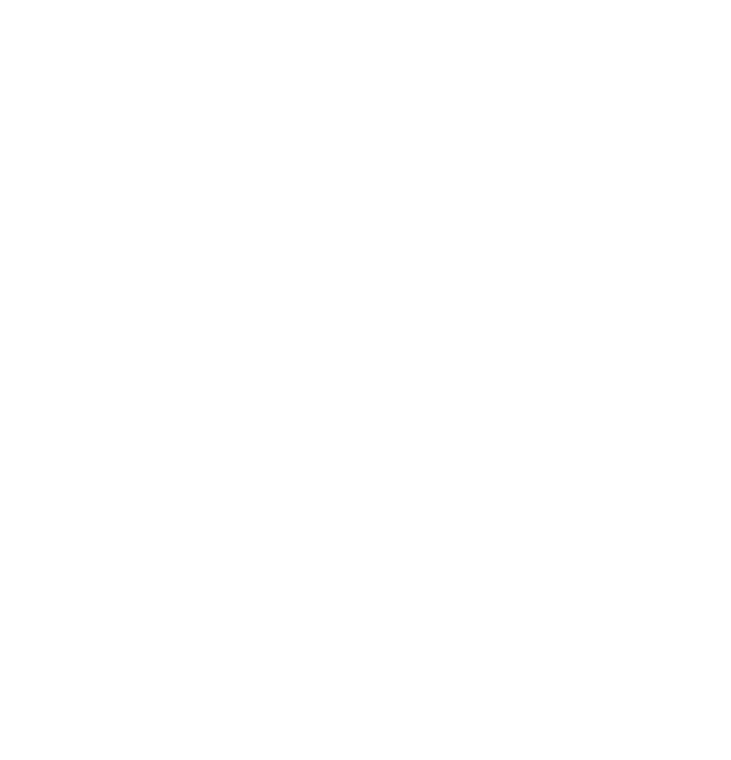
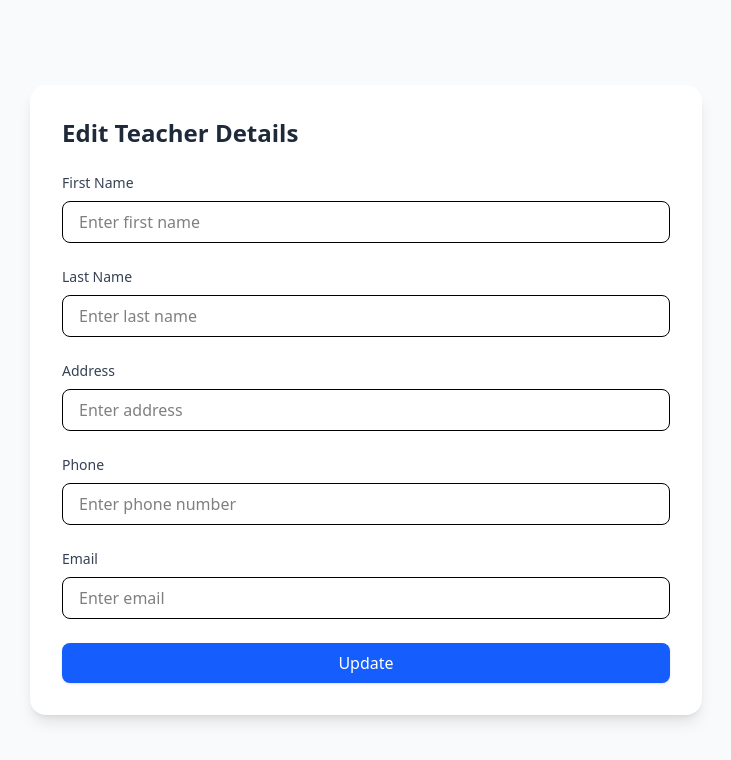
Before and after one commit to simalimbu/Basic_React, a React (Vite) app: page /editteacher in a window 1280 px wide. Before the commit this address had no page. Shown: the top 760 px of the page, without its empty margins (274-1005 px from the left). Built offline with nearby package versions, Linux system fonts and the light colour scheme.

Commit message:
fourth commit

```diff
--- a/src/App.jsx
+++ b/src/App.jsx
@@ -5,6 +5,7 @@
 import AddStudent from "./pages/CreateStudent";
 import EditStudent from "./pages/EditStudent";
 import CreateTeacher from "./pages/CreateTeacher";
+import EditTeacher from "./pages/EditTeacher";
 
 
 
@@ -18,6 +19,7 @@
               <Route path="/addstudent" element={<AddStudent/>} />
               <Route path="/editstudent" element={<EditStudent/>} />
               <Route path="/addteacher" element={<CreateTeacher/>} />
+              <Route path="/editteacher" element={<EditTeacher/>} />
           </Routes>
         </BrowserRouter>
         </>
--- /dev/null
+++ b/src/pages/EditTeacher.jsx
@@ -0,0 +1,85 @@
+import React from "react";
+
+const EditTeacher = () => {
+  return (
+    <div className="min-h-screen bg-gray-50 flex items-center justify-center px-4">
+      <div className="w-full max-w-2xl bg-white rounded-2xl shadow-lg p-8">
+        <h2 className="text-2xl font-bold text-gray-800 mb-6">Edit Teacher Details</h2>
+
+        <form className="space-y-6">
+          {/* First Name */}
+          <div>
+            <label className="block text-sm font-medium text-gray-700 mb-2">
+              First Name
+            </label>
+            <input
+              type="text"
+              placeholder="Enter first name"
+              className="w-full px-4 py-2 border rounded-lg focus:ring-2 focus:ring-blue-500 focus:outline-none"
+            />
+          </div>
+
+          {/* Last Name */}
+          <div>
+            <label className="block text-sm font-medium text-gray-700 mb-2">
+              Last Name
+            </label>
+            <input
+              type="text"
+              placeholder="Enter last name"
+              className="w-full px-4 py-2 border rounded-lg focus:ring-2 focus:ring-blue-500 focus:outline-none"
+            />
+          </div>
+
+          {/* Address */}
+          <div>
+            <label className="block text-sm font-medium text-gray-700 mb-2">
+              Address
+            </label>
+            <input
+              type="text"
+              placeholder="Enter address"
+              className="w-full px-4 py-2 border rounded-lg focus:ring-2 focus:ring-blue-500 focus:outline-none"
+            />
+          </div>
+
+          {/* Phone */}
+          <div>
+            <label className="block text-sm font-medium text-gray-700 mb-2">
+              Phone
+            </label>
+            <input
+              type="tel"
+              placeholder="Enter phone number"
+              className="w-full px-4 py-2 border rounded-lg focus:ring-2 focus:ring-blue-500 focus:outline-none"
+            />
+          </div>
+
+          {/* Email */}
+          <div>
+            <label className="block text-sm font-medium text-gray-700 mb-2">
+              Email
+            </label>
+            <input
+              type="email"
+              placeholder="Enter email"
+              className="w-full px-4 py-2 border rounded-lg focus:ring-2 focus:ring-blue-500 focus:outline-none"
+            />
+          </div>
+
+          {/* Submit Button */}
+          <div>
+            <button
+              type="submit"
+              className="w-full bg-blue-600 hover:bg-blue-700 text-white font-medium py-2 rounded-lg shadow transition"
+            >
+              Update
+            </button>
+          </div>
+        </form>
+      </div>
+    </div>
+  );
+};
+
+export default EditTeacher;
```
